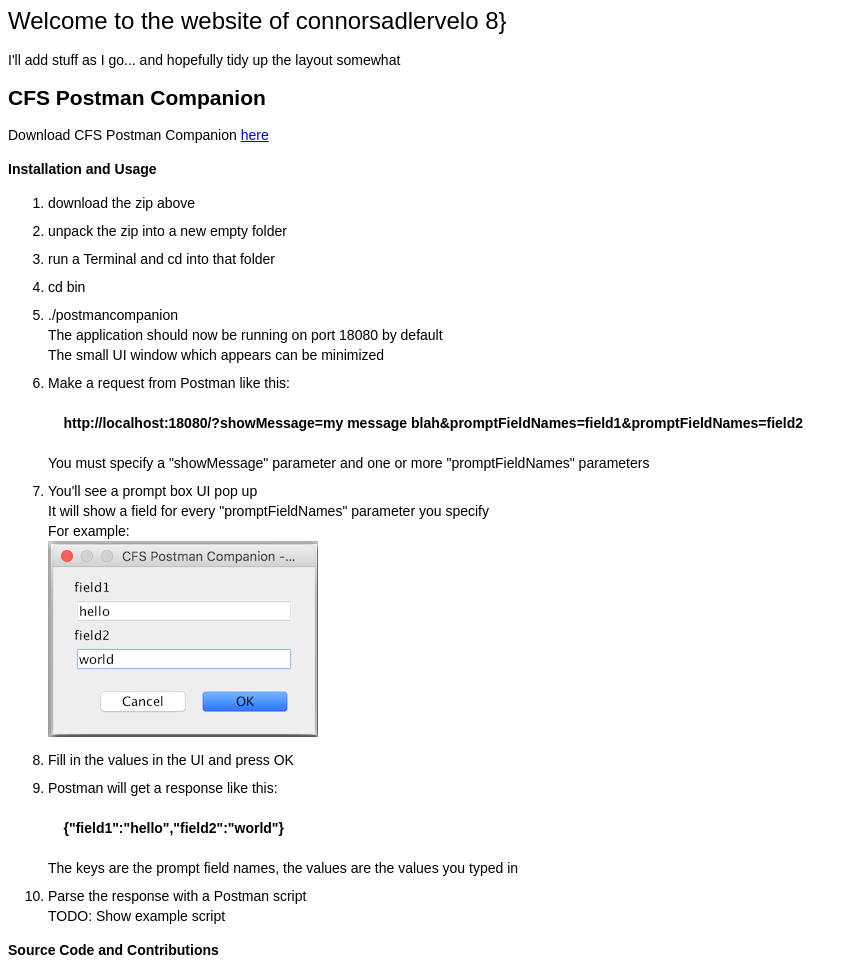
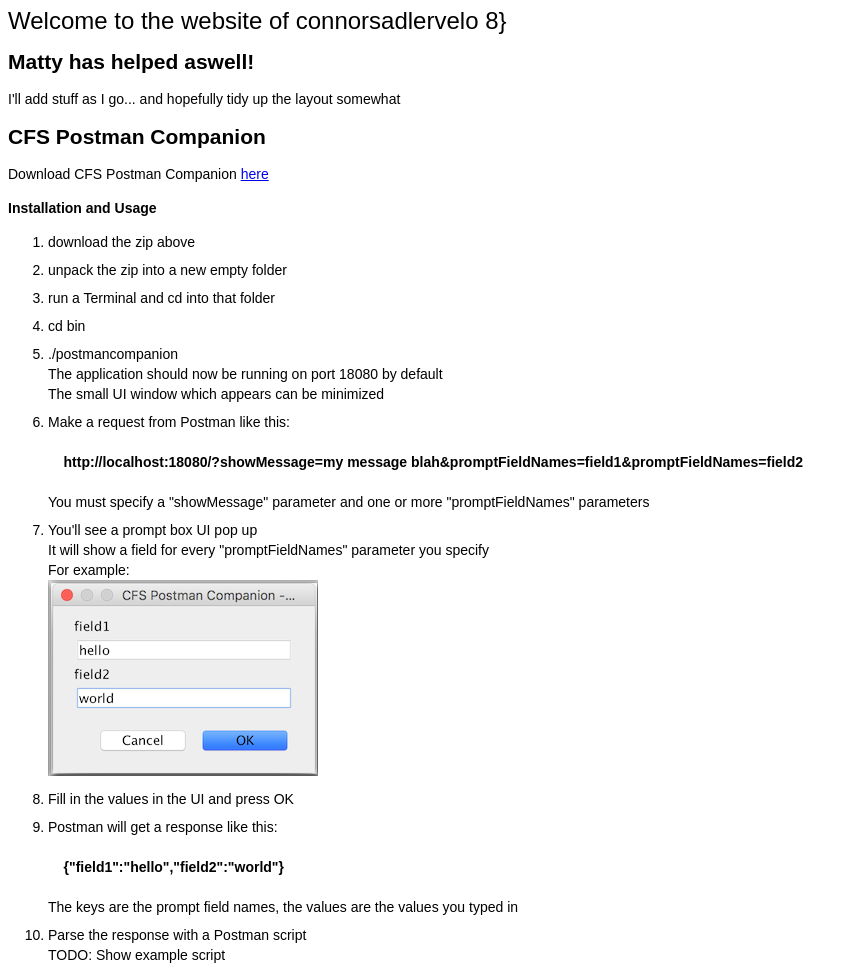
Before and after one commit to connorsadlervelo/connorsadlervelo.github.io, a plain HTML site: page index.html in a window 1280 px wide. Shown: the top 968 px of the page, without its empty margins (0-858 px from the left). Drawn offline with Linux system fonts and the light colour scheme.

Commit message:
Added part about Matty

```diff
--- a/index.html
+++ b/index.html
@@ -5,6 +5,8 @@
 <body>
 
 <h1>Welcome to the website of connorsadlervelo 8}</h1>
+
+<h2>Matty has helped aswell!</h2>
 
 <p>I'll add stuff as I go... and hopefully tidy up the layout somewhat</p>
 
```
